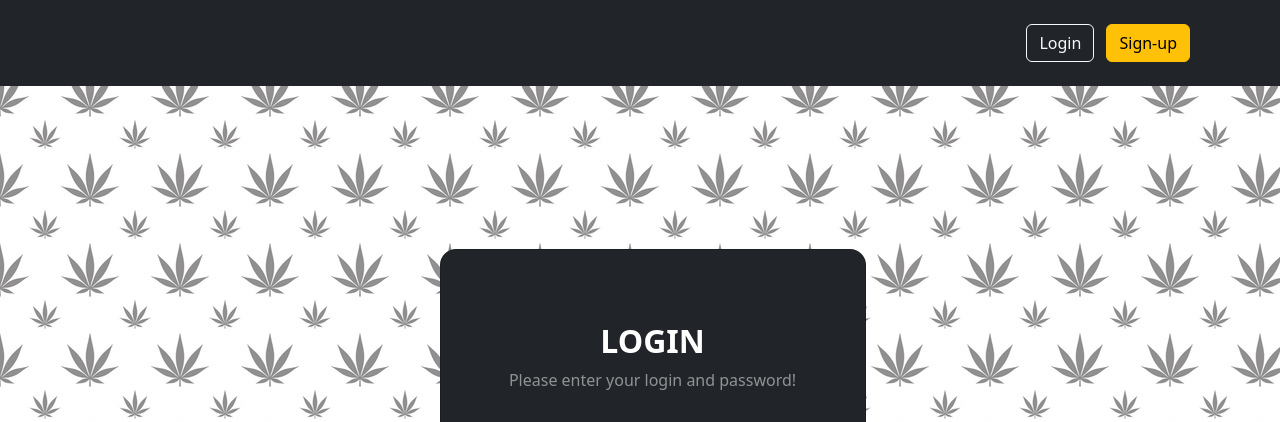
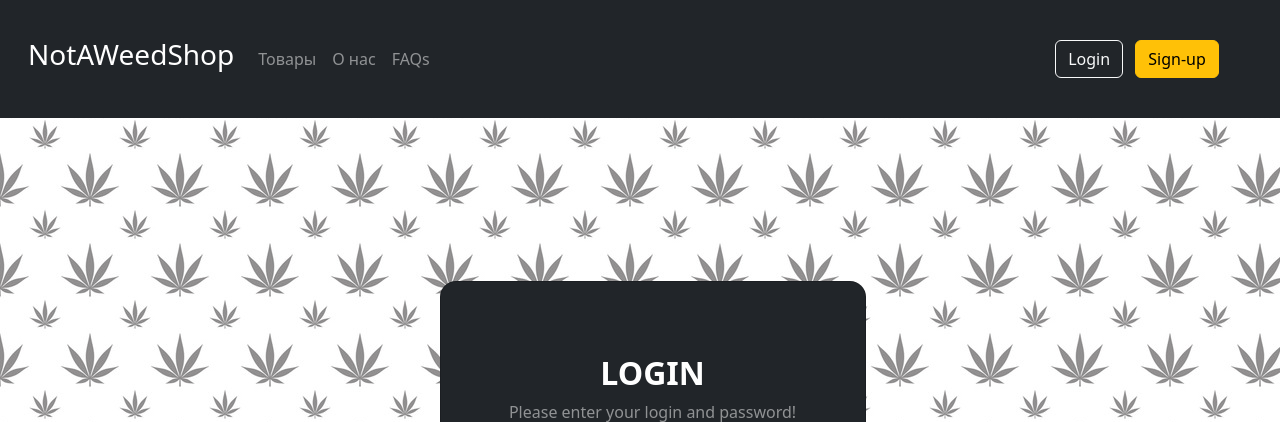
Before and after one commit to Harkaman3/MyFirstSite-Flask, a Flask app: a page that uses website/templates/base.html in a window 1280 px wide. Shown: the top 422 px of the page. Run offline with Flask 2, Linux system fonts and the light colour scheme; some libraries are stand-ins or nearby versions.

Commit message:
add navbar

```diff
--- a/website/templates/base.html
+++ b/website/templates/base.html
@@ -37,25 +37,32 @@
 
 <!-- main menu up  -->
   <header class="p-3 bg-dark text-white">
-    <div class="container">
-      <div class="d-flex flex-wrap align-items-center ">
+    <nav class="navbar navbar-expand-lg navbar-dark bg-dark">
+      <div class="container-fluid">
+        <a class="navbar-brand" href="/"><h3>NotAWeedShop</h3></a>
+        <button class="navbar-toggler" type="button" data-bs-toggle="collapse" data-bs-target="#navbarColor01" aria-controls="navbarColor01" aria-expanded="false" aria-label="Toggle navigation">
+          <span class="navbar-toggler-icon"></span>
+        </button>
+        <div class="collapse navbar-collapse" id="navbarColor01">
+          <ul class="navbar-nav me-auto mb-2 mb-lg-0">
+            <li class="nav-item">
+              <a class="nav-link" href="/items">Товары</a>
+            </li>
+            <li class="nav-item">
+              <a class="nav-link" href="/about">О нас</a>
+            </li>
+            <li class="nav-item">
+              <a class="nav-link" href="/faqs">FAQs</a>
+            </li>
+          </ul>
 
-        <ul class="nav col-12 col-lg-auto me-lg-auto mb-2 justify-content-center mb-md-0">
-          {% if user.is_authenticated %}
-          <li><a href="/" class="nav-link px-2 text-secondary">Домой</a></li>
-          <li><a href="/FAQs" class="nav-link px-2 text-white">FAQs</a></li>
-          <li><a href="/about" class="nav-link px-2 text-white">О нас</a></li>
-          {% endif %}
-        </ul>
-        <!-- Форма для поиска на сайте -->
-        <!-- <form class="col-12 col-lg-auto mb-3 mb-lg-0 me-lg-3 ml-auto p-2" role="search">
-          <input type="search" class="form-control form-control-dark text-white bg-dark" placeholder="Search..." aria-label="Search">
-        </form> -->
-
-        <div class="ml-auto p-2">
+        </div>
+      </div>
+        <div class="text-center w-25 p-3">
 
           {% if user.is_authenticated %}
           <a href ='logout' type="button" class="btn btn-warning">Log out</a>
+
           {% else %}
           <a href = 'login' type="button" class="btn btn-outline-light me-2">Login </a>
           <a href ='sign-up' type="button" class="btn btn-warning">Sign-up</a>
@@ -63,6 +70,7 @@
         </div>
       </div>
     </div>
+    </nav>
   </header>
 
 
```
Also changed, not shown: website/templates/about.html (added, +8 -0 lines), website/templates/faqs.html (added, +8 -0 lines), website/views.py (+13 -2 lines), website/static/img/icons/shopping-cart-66.png (added).
